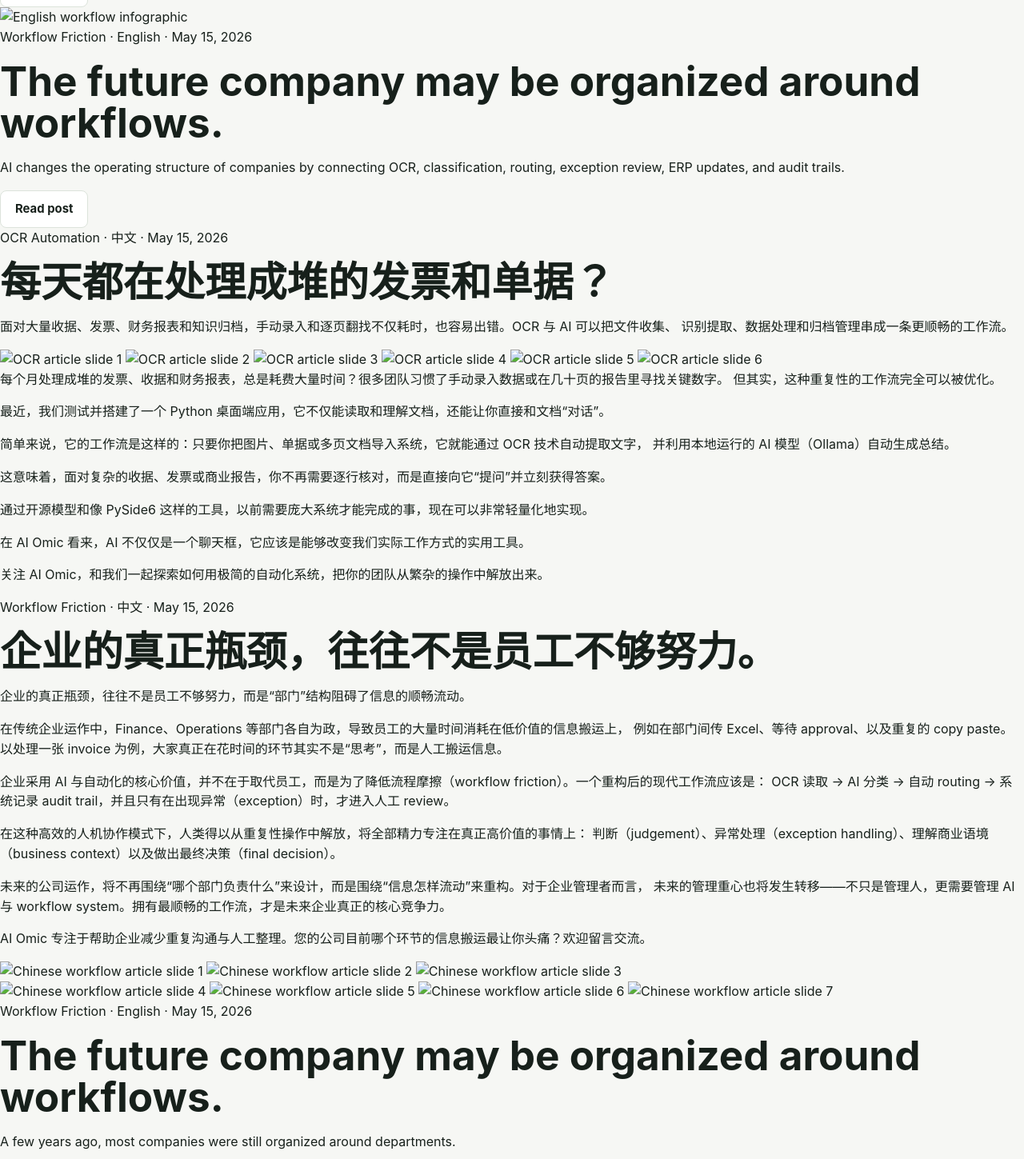
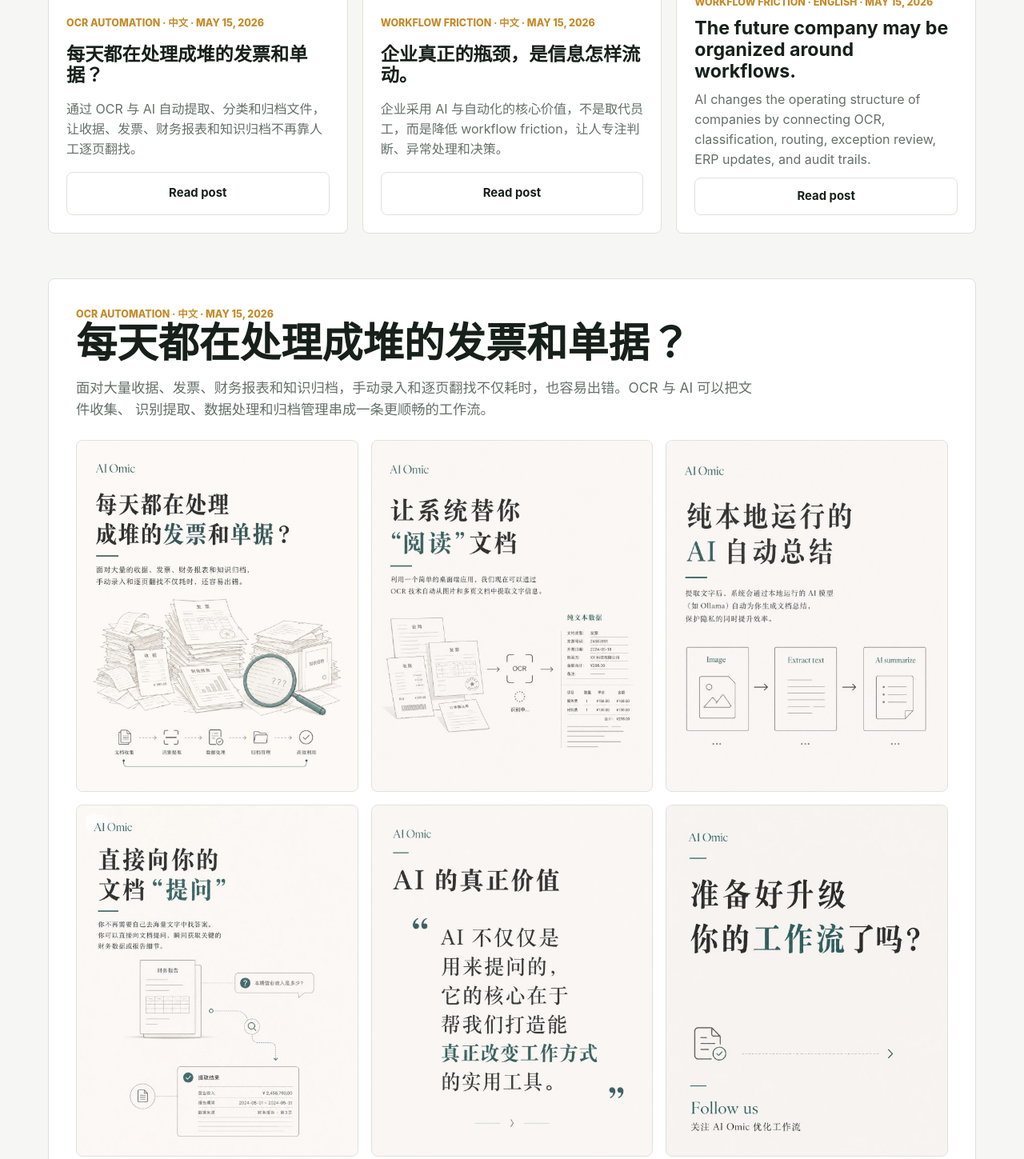
Before and after one commit to kktan1991/my-pricing, a website: page blog.html in a window 1280 px wide. Shown: the part 865-2314 px from the top of the page at 80% size. Drawn offline with Linux system fonts and the light colour scheme.

Commit message:
Fix blog image assets

```diff
--- a/assets/app.js
+++ b/assets/app.js
@@ -3,6 +3,7 @@ const translations = {
     navPackages: "配套",
     navSales: "售前流程",
     navSupport: "售后支持",
+    navBlog: "文章",
     navPlaybook: "模板",
     navCta: "开始填写",
     heroMeta: "2026 年 5 月起有效 · 马来西亚 · SME 友好",
--- a/assets/styles.css
+++ b/assets/styles.css
@@ -623,6 +623,140 @@ pre {
   padding: 28px 0 42px;
 }
 
+.blog-hero,
+.blog-index,
+.blog-post {
+  margin-inline: auto;
+  max-width: var(--max);
+  width: calc(100% - 48px);
+}
+
+.blog-hero {
+  padding: 68px 0 28px;
+}
+
+.blog-hero h1 {
+  max-width: 980px;
+}
+
+.blog-hero p:last-child {
+  color: var(--muted);
+  font-size: 1.08rem;
+  max-width: 760px;
+}
+
+.blog-index {
+  display: grid;
+  gap: 18px;
+  grid-template-columns: repeat(3, minmax(0, 1fr));
+  padding: 24px 0 56px;
+}
+
+.blog-card {
+  background: var(--surface);
+  border: 1px solid var(--border);
+  border-radius: var(--radius);
+  display: grid;
+  overflow: hidden;
+}
+
+.blog-card img {
+  aspect-ratio: 16 / 11;
+  display: block;
+  height: 100%;
+  object-fit: cover;
+  object-position: top;
+  width: 100%;
+}
+
+.blog-card div {
+  display: grid;
+  gap: 10px;
+  padding: 22px;
+}
+
+.blog-card h2 {
+  font-size: 1.45rem;
+  line-height: 1.15;
+  margin: 0;
+}
+
+.blog-card p:not(.blog-meta) {
+  color: var(--muted);
+  margin: 0;
+}
+
+.blog-meta {
+  color: var(--gold);
+  font-size: 0.78rem;
+  font-weight: 850;
+  letter-spacing: 0;
+  margin: 0;
+  text-transform: uppercase;
+}
+
+.blog-post {
+  background: var(--surface);
+  border: 1px solid var(--border);
+  border-radius: var(--radius);
+  margin-bottom: 28px;
+  padding: 34px;
+}
+
+.post-header {
+  max-width: 850px;
+}
+
+.post-header h2 {
+  font-size: clamp(2rem, 4vw, 3.5rem);
+}
+
+.post-header p:last-child {
+  color: var(--muted);
+  font-size: 1.08rem;
+}
+
+.post-layout {
+  align-items: start;
+  display: grid;
+  gap: 34px;
+  grid-template-columns: minmax(0, 1fr) 360px;
+}
+
+.post-body {
+  color: #2e3c36;
+  font-size: 1.04rem;
+}
+
+.post-body p {
+  margin-bottom: 18px;
+}
+
+.post-media-stack {
+  display: grid;
+  gap: 14px;
+}
+
+.post-media-stack img,
+.image-gallery img {
+  background: var(--surface-soft);
+  border: 1px solid var(--border);
+  border-radius: var(--radius);
+  display: block;
+  width: 100%;
+}
+
+.image-gallery {
+  display: grid;
+  gap: 16px;
+  grid-template-columns: repeat(3, minmax(0, 1fr));
+  margin: 24px 0;
+}
+
+.compact-gallery {
+  grid-template-columns: repeat(4, minmax(0, 1fr));
+}
+
 @media (max-width: 960px) {
   .site-header {
     align-items: flex-start;
@@ -651,8 +785,15 @@ pre {
   }
 
   .scenario-grid,
-  .template-grid {
+  .template-grid,
+  .blog-index,
+  .post-layout {
     grid-template-columns: 1fr;
+  }
+
+  .image-gallery,
+  .compact-gallery {
+    grid-template-columns: repeat(2, minmax(0, 1fr));
   }
 }
 
@@ -661,6 +802,9 @@ pre {
   .section,
   .form-hero,
   .template-grid,
+  .blog-hero,
+  .blog-index,
+  .blog-post,
   .cta-section,
   .footer,
   .intake-form {
@@ -707,7 +851,9 @@ pre {
   .checklist-grid,
   .field-grid,
   .checkbox-grid,
-  .radio-stack.compact {
+  .radio-stack.compact,
+  .image-gallery,
+  .compact-gallery {
     grid-template-columns: 1fr;
   }
 
--- a/blog.html
+++ b/blog.html
@@ -44,7 +44,7 @@
 
       <section class="blog-index" aria-label="Blog posts">
         <article class="blog-card">
-          <img src="assets/blog/ocr/ocr-1.png" alt="OCR article cover about invoices and documents" />
+          <img src="assets/blog/ocr/ocr-1.jpg" alt="OCR article cover about invoices and documents" />
           <div>
             <p class="blog-meta">OCR Automation · 中文 · May 15, 2026</p>
             <h2>每天都在处理成堆的发票和单据？</h2>
@@ -56,7 +56,7 @@
         </article>
 
         <article class="blog-card">
-          <img src="assets/blog/workflow-cn/workflow-1.png" alt="Chinese workflow article cover" />
+          <img src="assets/blog/workflow-cn/workflow-1.jpg" alt="Chinese workflow article cover" />
           <div>
             <p class="blog-meta">Workflow Friction · 中文 · May 15, 2026</p>
             <h2>企业真正的瓶颈，是信息怎样流动。</h2>
@@ -68,7 +68,7 @@
         </article>
 
         <article class="blog-card">
-          <img src="assets/blog/workflow-en/workflow-infographic.png" alt="English workflow infographic" />
+          <img src="assets/blog/workflow-en/workflow-infographic.jpg" alt="English workflow infographic" />
           <div>
             <p class="blog-meta">Workflow Friction · English · May 15, 2026</p>
             <h2>The future company may be organized around workflows.</h2>
@@ -91,12 +91,12 @@
           </p>
         </header>
         <div class="image-gallery">
-          <img src="assets/blog/ocr/ocr-1.png" alt="OCR article slide 1" />
-          <img src="assets/blog/ocr/ocr-2.png" alt="OCR article slide 2" />
-          <img src="assets/blog/ocr/ocr-3.png" alt="OCR article slide 3" />
-          <img src="assets/blog/ocr/ocr-4.png" alt="OCR article slide 4" />
-          <img src="assets/blog/ocr/ocr-5.png" alt="OCR article slide 5" />
-          <img src="assets/blog/ocr/ocr-6.png" alt="OCR article slide 6" />
+          <img src="assets/blog/ocr/ocr-1.jpg" alt="OCR article slide 1" />
+          <img src="assets/blog/ocr/ocr-2.jpg" alt="OCR article slide 2" />
+          <img src="assets/blog/ocr/ocr-3.jpg" alt="OCR article slide 3" />
+          <img src="assets/blog/ocr/ocr-4.jpg" alt="OCR article slide 4" />
+          <img src="assets/blog/ocr/ocr-5.jpg" alt="OCR article slide 5" />
+          <img src="assets/blog/ocr/ocr-6.jpg" alt="OCR article slide 6" />
         </div>
         <div class="post-body">
           <p>
@@ -154,16 +154,16 @@
             </p>
           </div>
           <aside class="post-media-stack">
-            <img src="assets/blog/workflow-cn/workflow-1.png" alt="Chinese workflow article slide 1" />
-            <img src="assets/blog/workflow-cn/workflow-2.png" alt="Chinese workflow article slide 2" />
-            <img src="assets/blog/workflow-cn/workflow-3.png" alt="Chinese workflow article slide 3" />
+            <img src="assets/blog/workflow-cn/workflow-1.jpg" alt="Chinese workflow article slide 1" />
+            <img src="assets/blog/workflow-cn/workflow-2.jpg" alt="Chinese workflow article slide 2" />
+            <img src="assets/blog/workflow-cn/workflow-3.jpg" alt="Chinese workflow article slide 3" />
           </aside>
         </div>
         <div class="image-gallery compact-gallery">
-          <img src="assets/blog/workflow-cn/workflow-4.png" alt="Chinese workflow article slide 4" />
-          <img src="assets/blog/workflow-cn/workflow-5.png" alt="Chinese workflow article slide 5" />
-          <img src="assets/blog/workflow-cn/workflow-6.png" alt="Chinese workflow article slide 6" />
-          <img src="assets/blog/workflow-cn/workflow-7.png" alt="Chinese workflow article slide 7" />
+          <img src="assets/blog/workflow-cn/workflow-4.jpg" alt="Chinese workflow article slide 4" />
+          <img src="assets/blog/workflow-cn/workflow-5.jpg" alt="Chinese workflow article slide 5" />
+          <img src="assets/blog/workflow-cn/workflow-6.jpg" alt="Chinese workflow article slide 6" />
+          <img src="assets/blog/workflow-cn/workflow-7.jpg" alt="Chinese workflow article slide 7" />
         </div>
       </article>
 
@@ -217,7 +217,7 @@
             </p>
           </div>
           <aside class="post-media-stack">
-            <img src="assets/blog/workflow-en/workflow-infographic.png" alt="Workflow friction infographic" />
+            <img src="assets/blog/workflow-en/workflow-infographic.jpg" alt="Workflow friction infographic" />
           </aside>
         </div>
       </article>
```
Also changed, not shown: assets/blog/ocr/ocr-1.jpg (added), assets/blog/ocr/ocr-2.jpg (added), assets/blog/ocr/ocr-3.jpg (added), assets/blog/ocr/ocr-4.jpg (added), assets/blog/ocr/ocr-5.jpg (added), assets/blog/ocr/ocr-6.jpg (added), assets/blog/workflow-cn/workflow-1.jpg (added), assets/blog/workflow-cn/workflow-2.jpg (added), assets/blog/workflow-cn/workflow-3.jpg (added), assets/blog/workflow-cn/workflow-4.jpg (added), assets/blog/workflow-cn/workflow-5.jpg (added), assets/blog/workflow-cn/workflow-6.jpg (added), assets/blog/workflow-cn/workflow-7.jpg (added), assets/blog/workflow-en/workflow-infographic.jpg (added), 1 other file.
